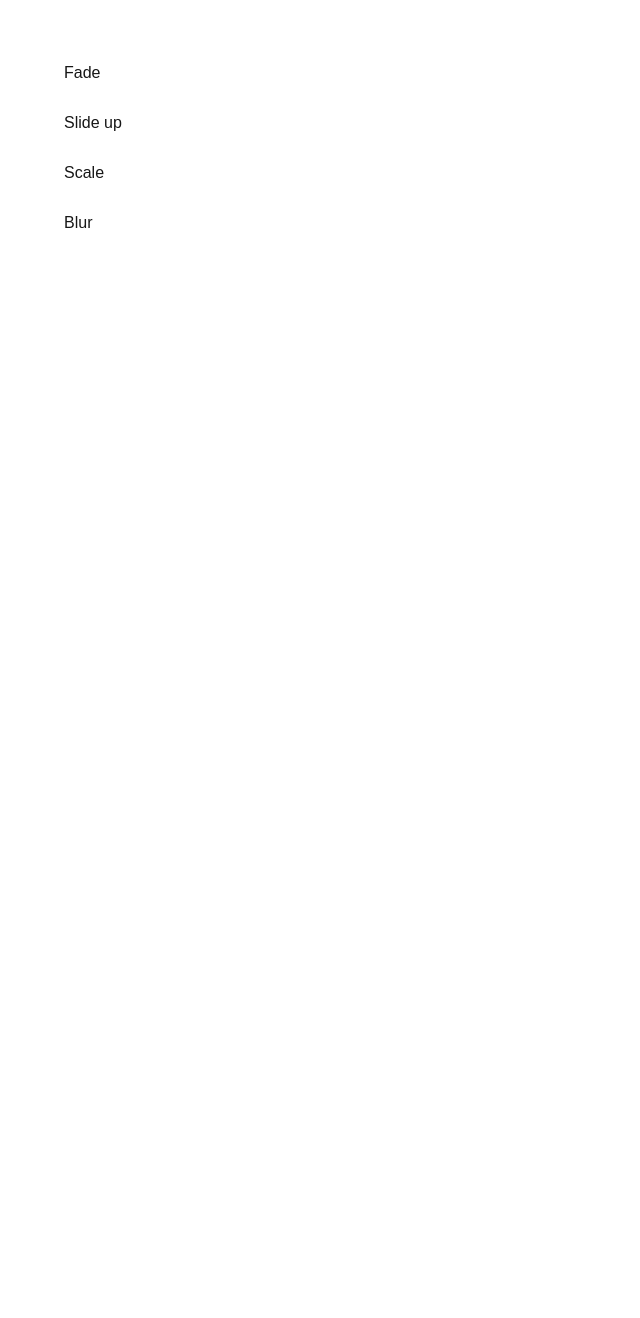
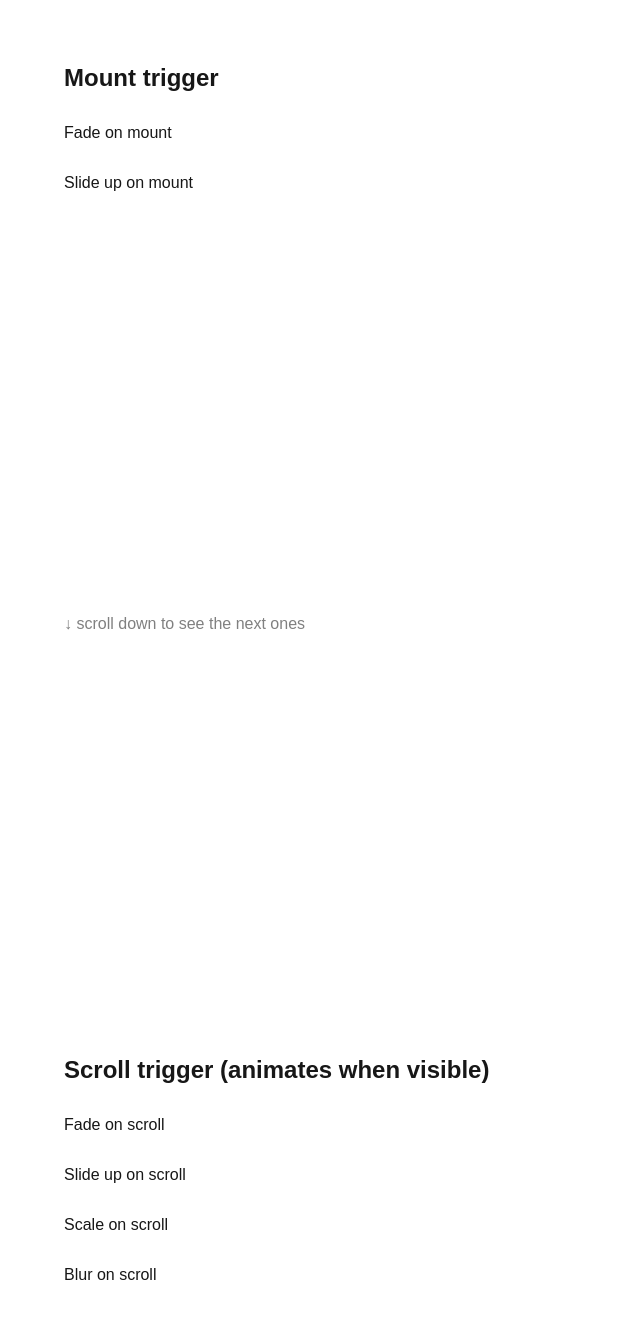
Before and after one commit to acristinaa/animations, a Next.js app: page / in a window 1280 px wide. Shown: the top 1318 px of the page, without its empty margins (0-640 px from the left). Before the commit the page ends 800 px from the top, so only its background shows below. Built offline with nearby package versions, Linux system fonts and the light colour scheme.

Commit message:
add scroll trigger with IntersectionObserver.

```diff
--- a/app/components/AnimateIn.tsx
+++ b/app/components/AnimateIn.tsx
@@ -1,15 +1,17 @@
 "use client";
 
-import { useState, useEffect, CSSProperties, ReactNode } from "react";
+import { useState, useEffect, useRef, CSSProperties, ReactNode } from "react";
 import { useReducedMotion } from "../hooks/useReducedMotion";
 
 type Variant = "fade" | "slide-up" | "scale" | "blur";
+type Trigger = "mount" | "scroll";
 
 interface AnimateInProps {
   children: ReactNode;
   variant?: Variant;
   duration?: number;
   delay?: number;
+  trigger?: Trigger;
 }
 
 const hiddenStyles: Record<Variant, CSSProperties> = {
@@ -31,14 +33,37 @@ export function AnimateIn({
   variant = "fade",
   duration = 500,
   delay = 0,
+  trigger = "mount",
 }: AnimateInProps) {
   const reducedMotion = useReducedMotion();
   const [visible, setVisible] = useState(false);
+  const ref = useRef<HTMLDivElement>(null);
 
   useEffect(() => {
-    const id = setTimeout(() => setVisible(true), delay);
-    return () => clearTimeout(id);
-  }, [delay]);
+    if (trigger === "mount") {
+      const id = setTimeout(() => setVisible(true), delay);
+      return () => clearTimeout(id);
+    }
+
+    if (trigger === "scroll") {
+      const el = ref.current;
+      if (!el) return;
+
+      const observer = new IntersectionObserver(
+        ([entry]) => {
+          if (entry.isIntersecting) {
+            const id = setTimeout(() => setVisible(true), delay);
+            observer.disconnect();
+            return () => clearTimeout(id);
+          }
+        },
+        { threshold: 0.15 },
+      );
+
+      observer.observe(el);
+      return () => observer.disconnect();
+    }
+  }, [trigger, delay]);
 
   const style: CSSProperties = reducedMotion
     ? {}
@@ -47,5 +72,9 @@ export function AnimateIn({
         transition: `opacity ${duration}ms ease, transform ${duration}ms ease, filter ${duration}ms ease`,
       };
 
-  return <div style={style}>{children}</div>;
+  return (
+    <div ref={ref} style={style}>
+      {children}
+    </div>
+  );
 }
--- a/app/layout.tsx
+++ b/app/layout.tsx
@@ -24,7 +24,7 @@ export default function RootLayout({
 }>) {
   return (
     <html lang="en" className={`${geistSans.variable} ${geistMono.variable}`}>
-      <body>{children}</body>
+      <body suppressHydrationWarning>{children}</body>
     </html>
   );
 }
--- a/app/page.tsx
+++ b/app/page.tsx
@@ -9,17 +9,30 @@ export default function Home() {
         flexDirection: "column",
         gap: "2rem",
       }}>
+      <h2>Mount trigger</h2>
       <AnimateIn variant="fade">
-        <p>Fade</p>
+        <p>Fade on mount</p>
       </AnimateIn>
       <AnimateIn variant="slide-up" delay={100}>
-        <p>Slide up</p>
+        <p>Slide up on mount</p>
       </AnimateIn>
-      <AnimateIn variant="scale" delay={200}>
-        <p>Scale</p>
+
+      <div style={{ height: "100vh", display: "flex", alignItems: "center" }}>
+        <p style={{ color: "gray" }}>↓ scroll down to see the next ones</p>
+      </div>
+
+      <h2>Scroll trigger (animates when visible)</h2>
+      <AnimateIn variant="fade" trigger="scroll">
+        <p>Fade on scroll</p>
       </AnimateIn>
-      <AnimateIn variant="blur" delay={300}>
-        <p>Blur</p>
+      <AnimateIn variant="slide-up" trigger="scroll" delay={100}>
+        <p>Slide up on scroll</p>
+      </AnimateIn>
+      <AnimateIn variant="scale" trigger="scroll" delay={200}>
+        <p>Scale on scroll</p>
+      </AnimateIn>
+      <AnimateIn variant="blur" trigger="scroll" delay={300}>
+        <p>Blur on scroll</p>
       </AnimateIn>
     </main>
   );
```
